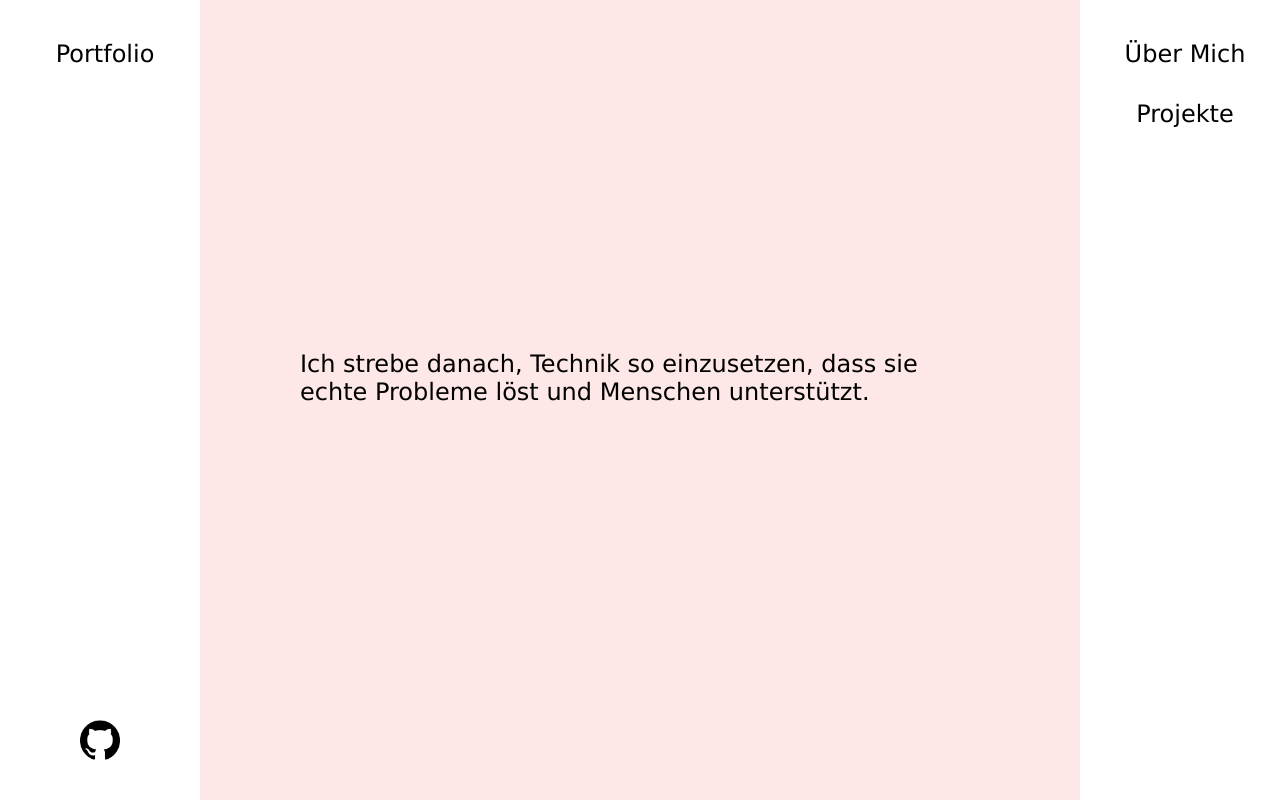
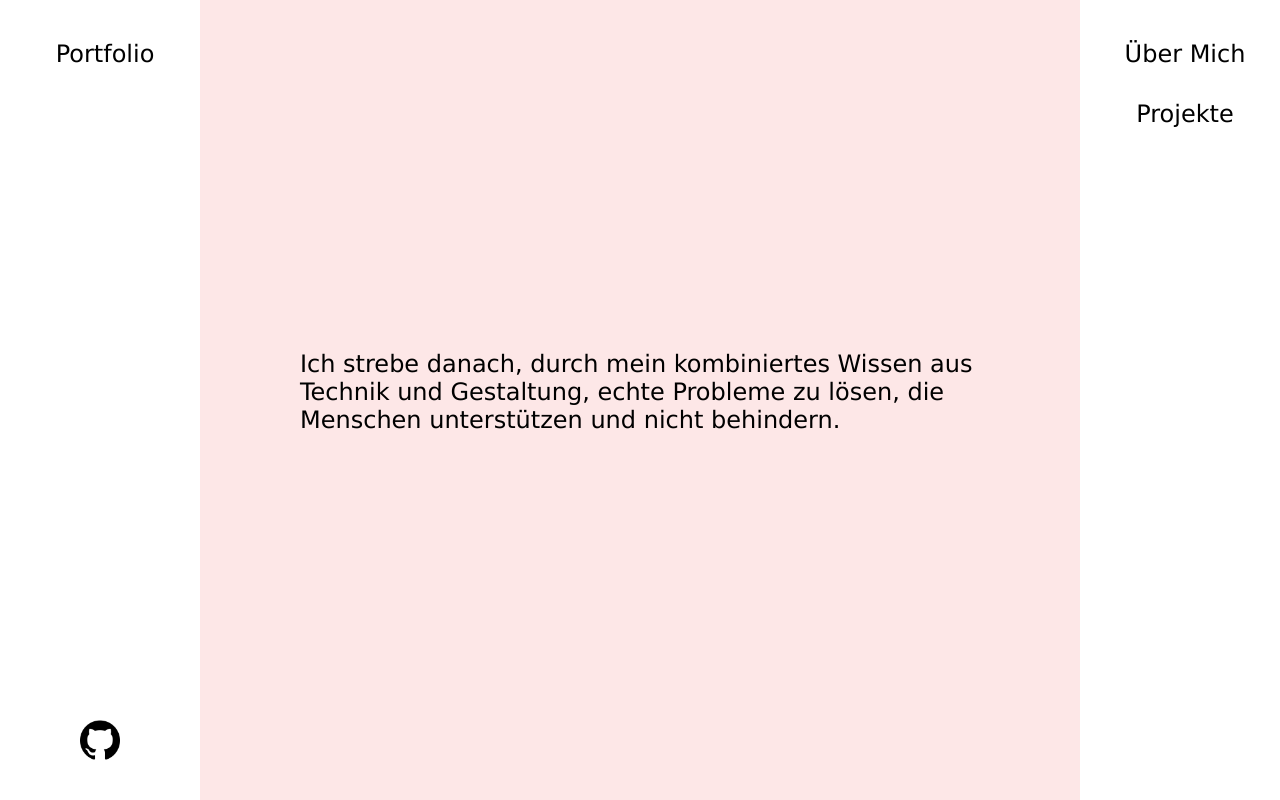
Before and after one commit to rosalieobeldobel/portfolio, a Next.js app in the folder frontend/: page /aboutme in a window 1280 px wide. Shown: the top 800 px of the page. Built offline with nearby package versions, Linux system fonts and the light colour scheme.

Commit message:
test: changed a text to see if the new ssh key works

```diff
--- a/frontend/app/aboutme/page.tsx
+++ b/frontend/app/aboutme/page.tsx
@@ -17,7 +17,7 @@ export default function AboutMePage() {
 
       {/* About Me */}
       <p className={styles.quote} style={{ marginTop: "300px" }}>
-        Ich strebe danach, Technik so einzusetzen, dass sie echte Probleme löst und Menschen unterstützt.
+        Ich strebe danach, durch mein kombiniertes Wissen aus Technik und Gestaltung, echte Probleme zu lösen, die Menschen unterstützen und nicht behindern.
       </p>
 
       <div className={styles.imageTextContainer}>
```
